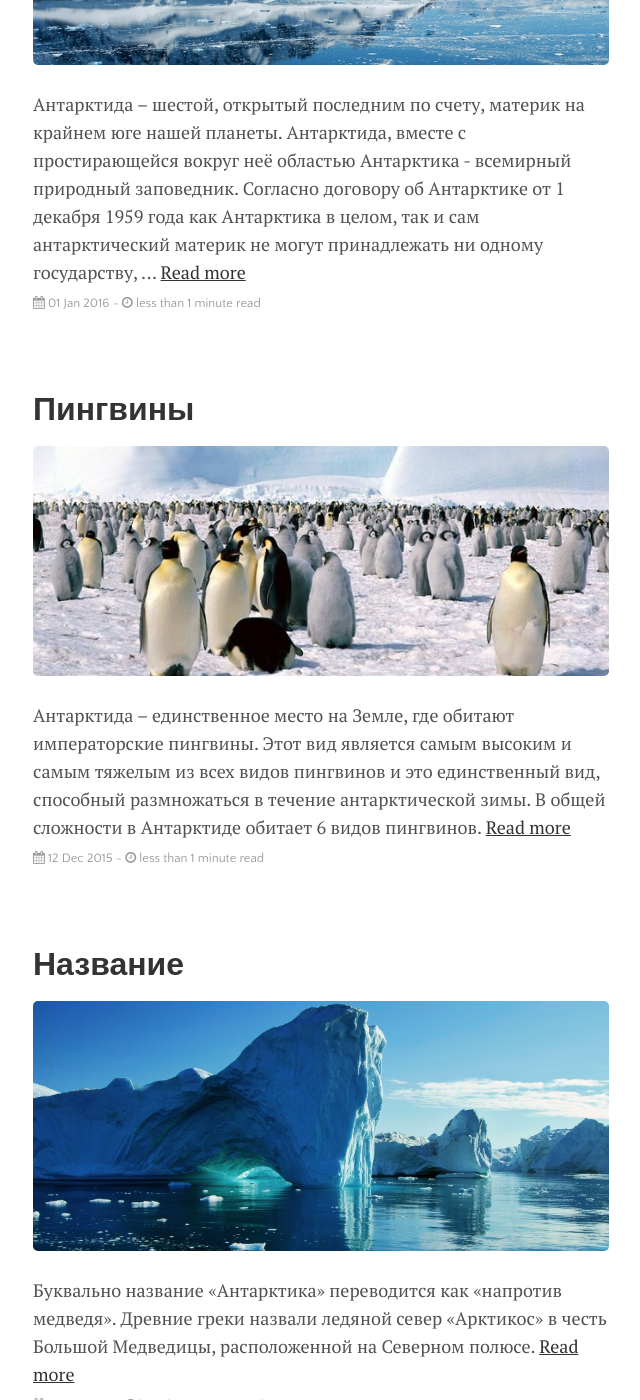
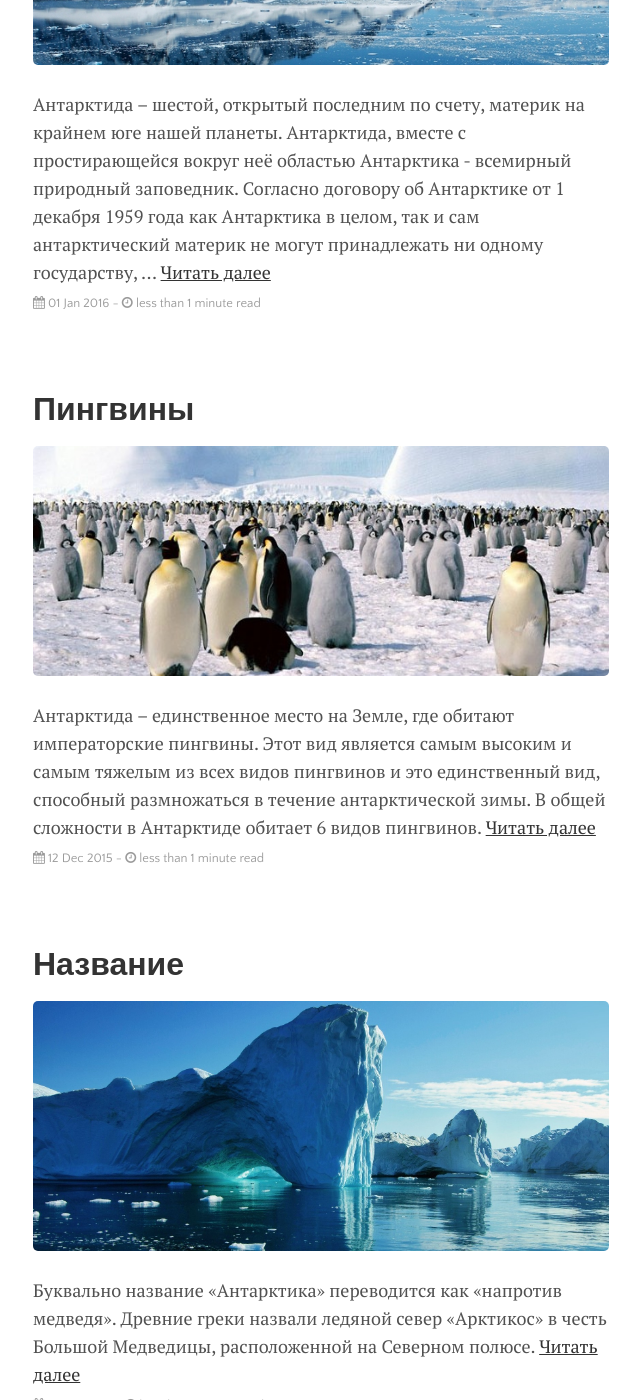
Before and after one commit to Romanova-ej/Romanova-ej.github.io_off, a Jekyll site: the page built from index.html, in a window 1280 px wide and 1400 px high, scrolled down 359 px. Shown: the whole window, without its empty margins (319-959 px from the left). Built offline with Jekyll 4.4.1, drawn with Linux system fonts in a browser that asks for light colours; nearby versions of some CDN libraries; the list of posts is cut into pages by our own code; some of the changed text lies outside the part shown.

Commit message:
'remark1'

```diff
--- a/_layouts/home.html
+++ b/_layouts/home.html
@@ -9,10 +9,10 @@ title: Home
     <a href="{{ site.github.url }}{{ post.url }}">{{ post.title }}</a>
   </h1>
   {% if post.image.teaser %}
-    <a href="{{ site.github.url }}{{ post.url }}"><img src="{{ site.github.url }}/assets/img/{{ post.image.teaser }}"></a>
+    <a href="{{ site.github.url }}{{ post.url }}"><img src="{{ site.github.url }}/assets/img/{{ post.image.teaser }}" alt="what"></a>
   {% endif %}
   <p>
-    {{ post.content | strip_html | truncate: 350 }} <a href="{{ site.github.url }}{{ post.url }}">Read more</a>
+    {{ post.content | strip_html | truncate: 350 }} <a href="{{ site.github.url }}{{ post.url }}">Читать далее</a>
     <span class="post-date" style="margin-top:3px"><i class="fa fa-calendar" aria-hidden="true"></i> {{ post.date | date_to_string }} - <i class="fa fa-clock-o" aria-hidden="true"></i> {% include read-time.html %}</span>
   </p>
 </div>
@@ -21,15 +21,15 @@ title: Home
 <!-- Pagination links -->
 <div class="pagination">
   {% if paginator.next_page %}
-    <a class="pagination-button pagination-active" href="{{ site.github.url }}{{ paginator.next_page_path }}" class="next">Older</a>
+    <a class="pagination-button pagination-active" href="{{ site.github.url }}{{ paginator.next_page_path }}" class="next">Назад</a>
   {% else %}
-    <span class="pagination-button">Older</span>
+    <span class="pagination-button">Назад</span>
   {% endif %}
 
   {% if paginator.previous_page %}
-    <a class="pagination-button pagination-active" href="{{ site.baseurl }}{{ paginator.previous_page_path }}">Newer</a>
+    <a class="pagination-button pagination-active" href="{{ site.baseurl }}{{ paginator.previous_page_path }}">Вперед</a>
     {% else %}
-      <span class="pagination-button">Newer</span>
+      <span class="pagination-button">Вперед</span>
   {% endif %}
 
 </div>
--- a/index.html
+++ b/index.html
@@ -9,7 +9,7 @@ title: Home
     <a href="{{ site.github.url }}{{ post.url }}">{{ post.title }}</a>
   </h1>
   {% if post.image.teaser %}
-    <a href="{{ site.github.url }}{{ post.url }}"><img src="{{ site.github.url }}/assets/img/{{ post.image.teaser }}"></a>
+    <a href="{{ site.github.url }}{{ post.url }}"><img src="{{ site.github.url }}/assets/img/{{ post.image.teaser }}" alt="what"></a>
   {% endif %}
   <p>
     {{ post.content | strip_html | truncate: 350 }} <a href="{{ site.github.url }}{{ post.url }}">Читать далее</a>
```
